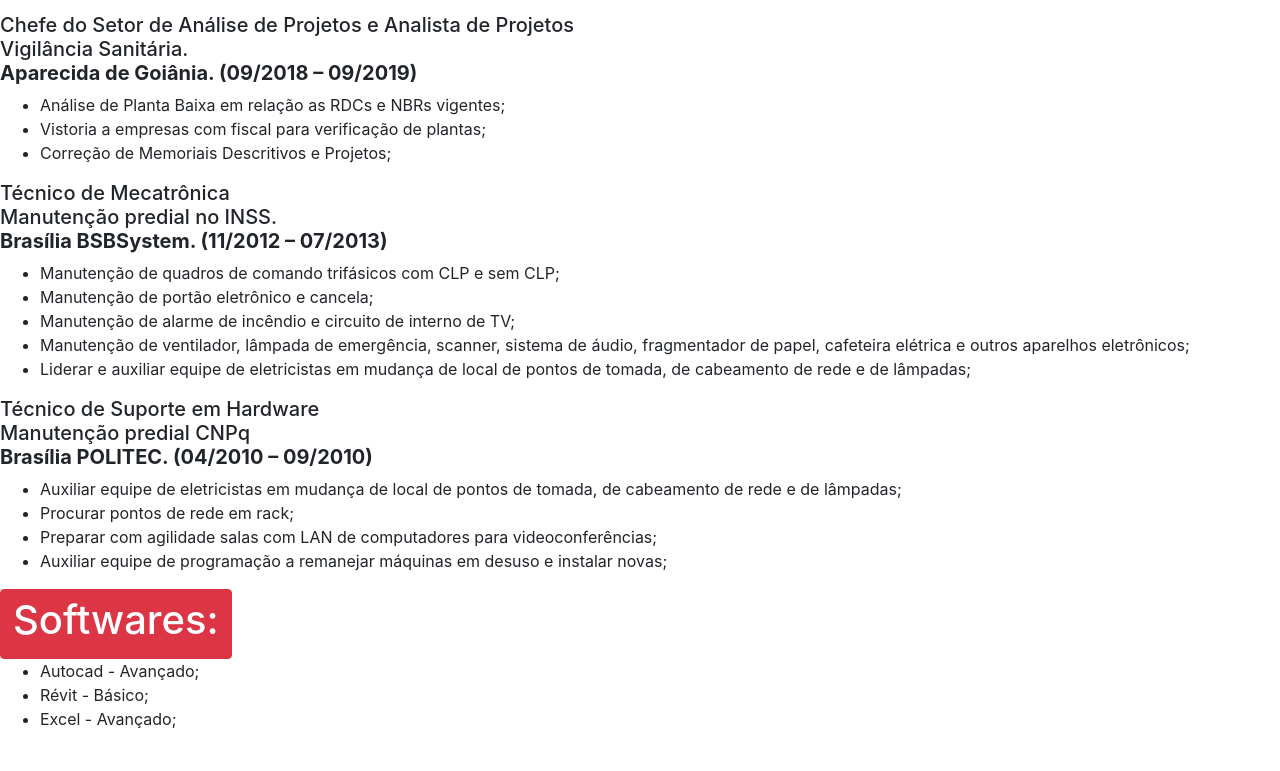
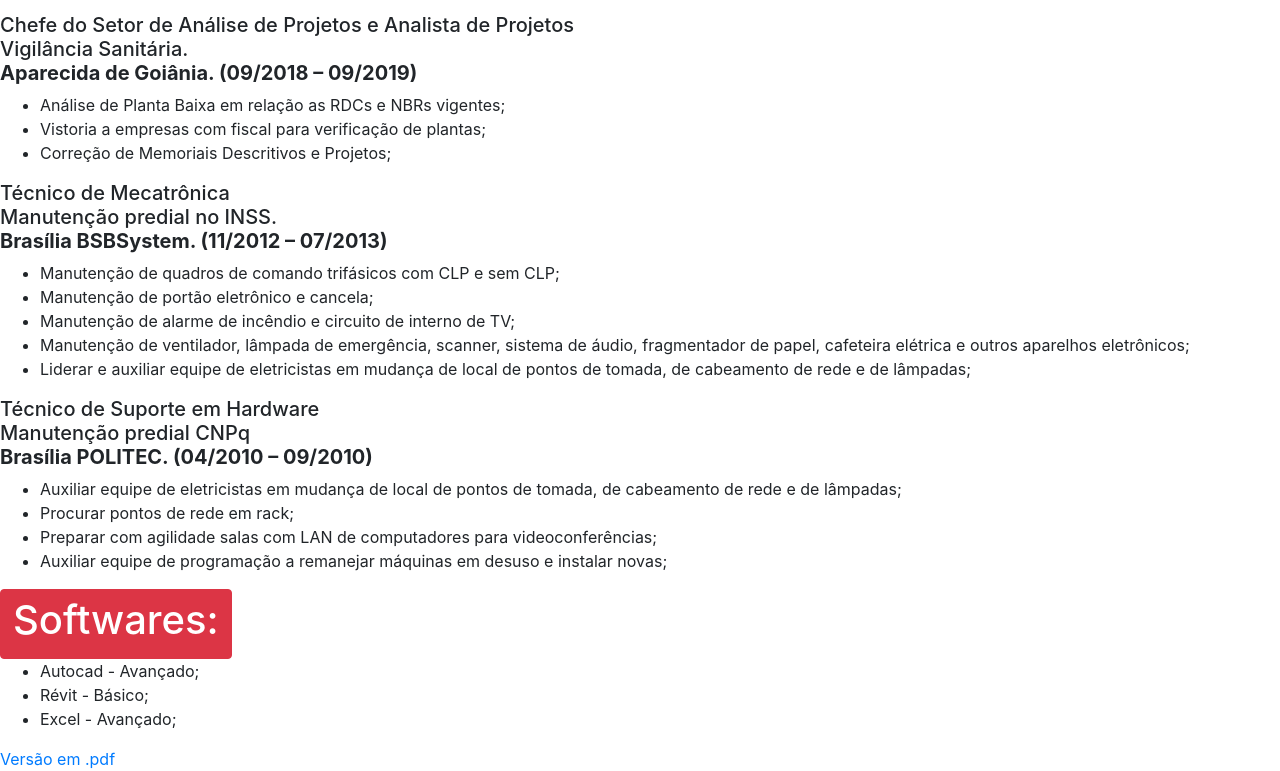
Before and after one commit to victorhonor96/victorhonor96.github.io, a plain HTML site: page index.html in a window 1280 px wide. Shown: the part 1497-2268 px from the top of the page. Before the commit the page ends 2244 px from the top, so only its background shows below. Drawn offline with nearby package versions, Linux system fonts and the light colour scheme.

Commit message:
Update index.html

```diff
--- a/index.html
+++ b/index.html
@@ -138,5 +138,7 @@
           <li>Révit - Básico;</li>
           <li>Excel - Avançado;</li>
       </ul>
+
+      <a href="https://victorhonor96.github.io">Versão em .pdf</a>
     </body>
 </html>
```
